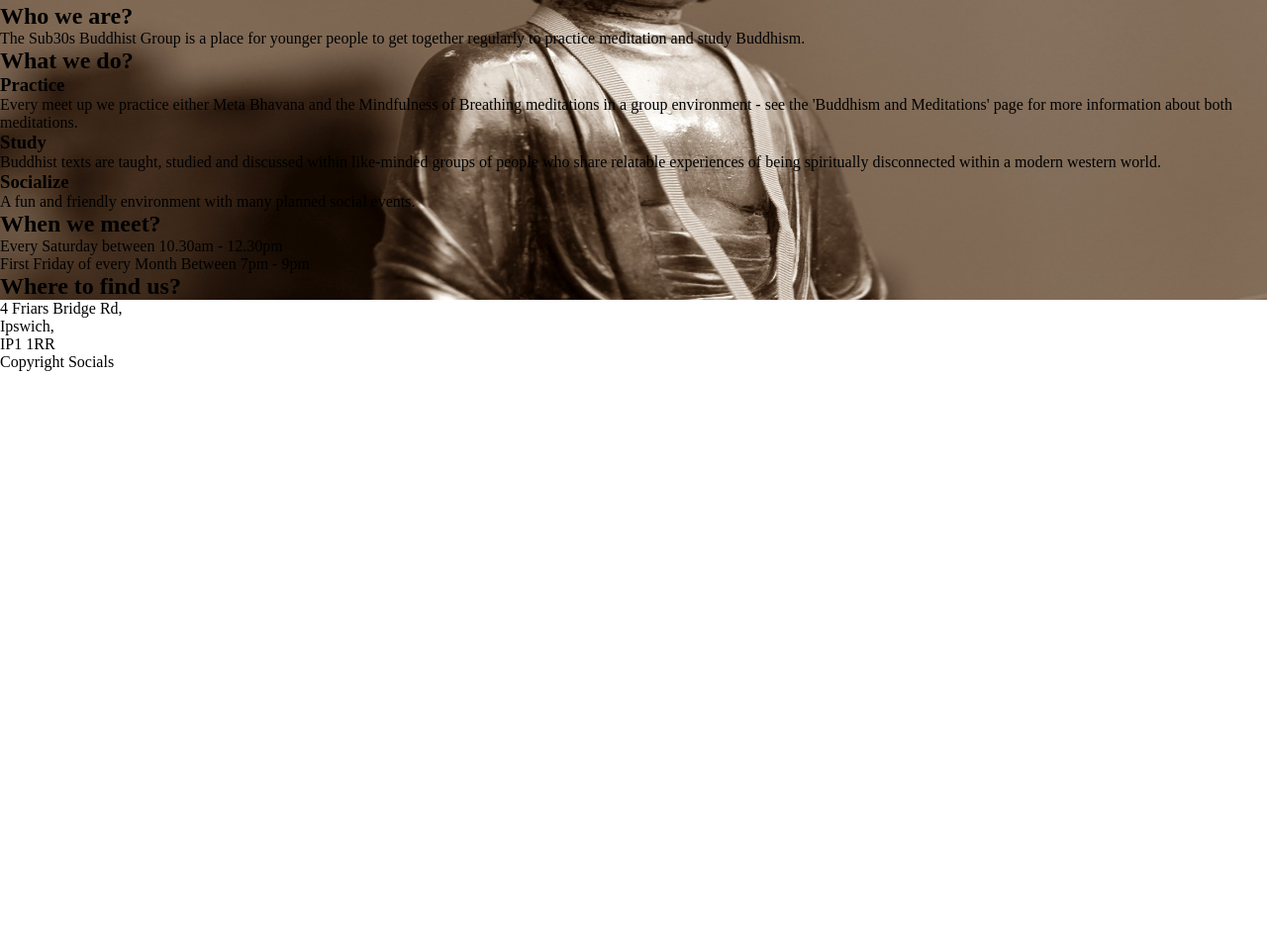
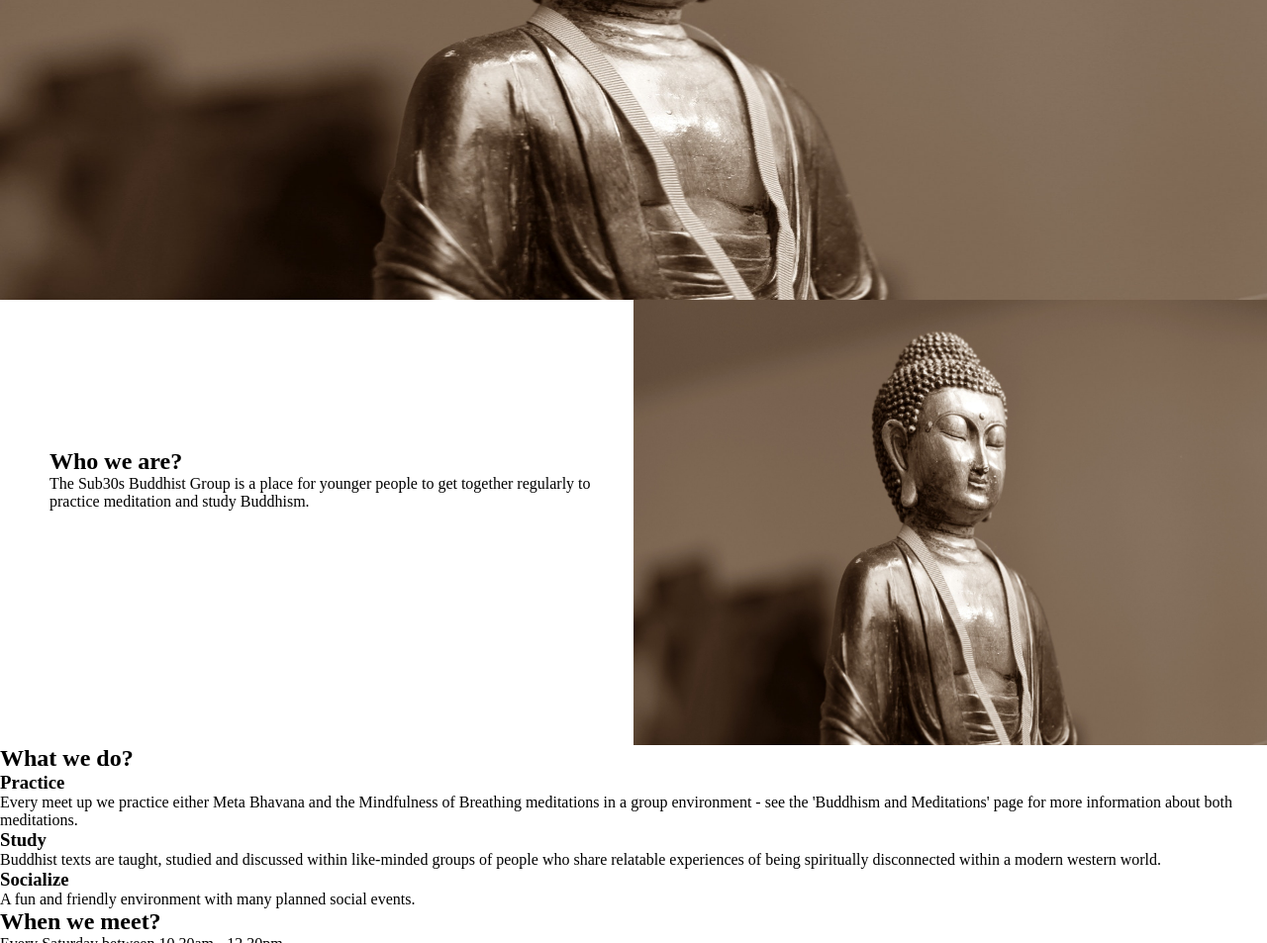
Before and after one commit to TuckerFaulk/sub30s-buddhist-group-project, a plain HTML site: page index.html in a window 1280 px wide. Shown: the part 372-1325 px from the top of the page at 99% size. Before the commit the page ends 800 px from the top, so only its background shows below. Drawn offline with Linux system fonts and the light colour scheme.

Commit message:
Add basic structure for text left, image right

```diff
--- a/assets/css/style.css
+++ b/assets/css/style.css
@@ -33,10 +33,30 @@ header a {
 /* Hero Image */
 
 #hero-outer {
-    height: 300px;
+    height: 600px;
 }
 
 #hero-image {
-    height: 600px;
+    height: 100%;
     width: 100%;
 }
+
+/* Information Section */
+
+.information {
+    height: 450px;
+}
+
+.text-left {
+    width: 45%;
+    float: left;
+    margin-left: 50px;
+    margin-top: 150px;
+}
+
+.img-right {
+    height: 100%;
+    width: 50%;
+    float: right;
+    overflow: hidden;
+}
--- a/index.html
+++ b/index.html
@@ -31,12 +31,13 @@
             <img src="assets/images/buddha-hero-image.jpg" alt="Statue of the Buddha." id="hero-image">
     </section>
 
-    <section>
-        <div>
+    <section class="information">
+        <div class="text-left">
             <h2>Who we are?</h2>
             <p>The Sub30s Buddhist Group is a place for younger people to get together regularly to practice
                 meditation and study Buddhism.</p>
         </div>
+        <img src="assets/images/buddha-hero-image.jpg" alt="" class="img-right">
     </section>
 
     <section>
```
